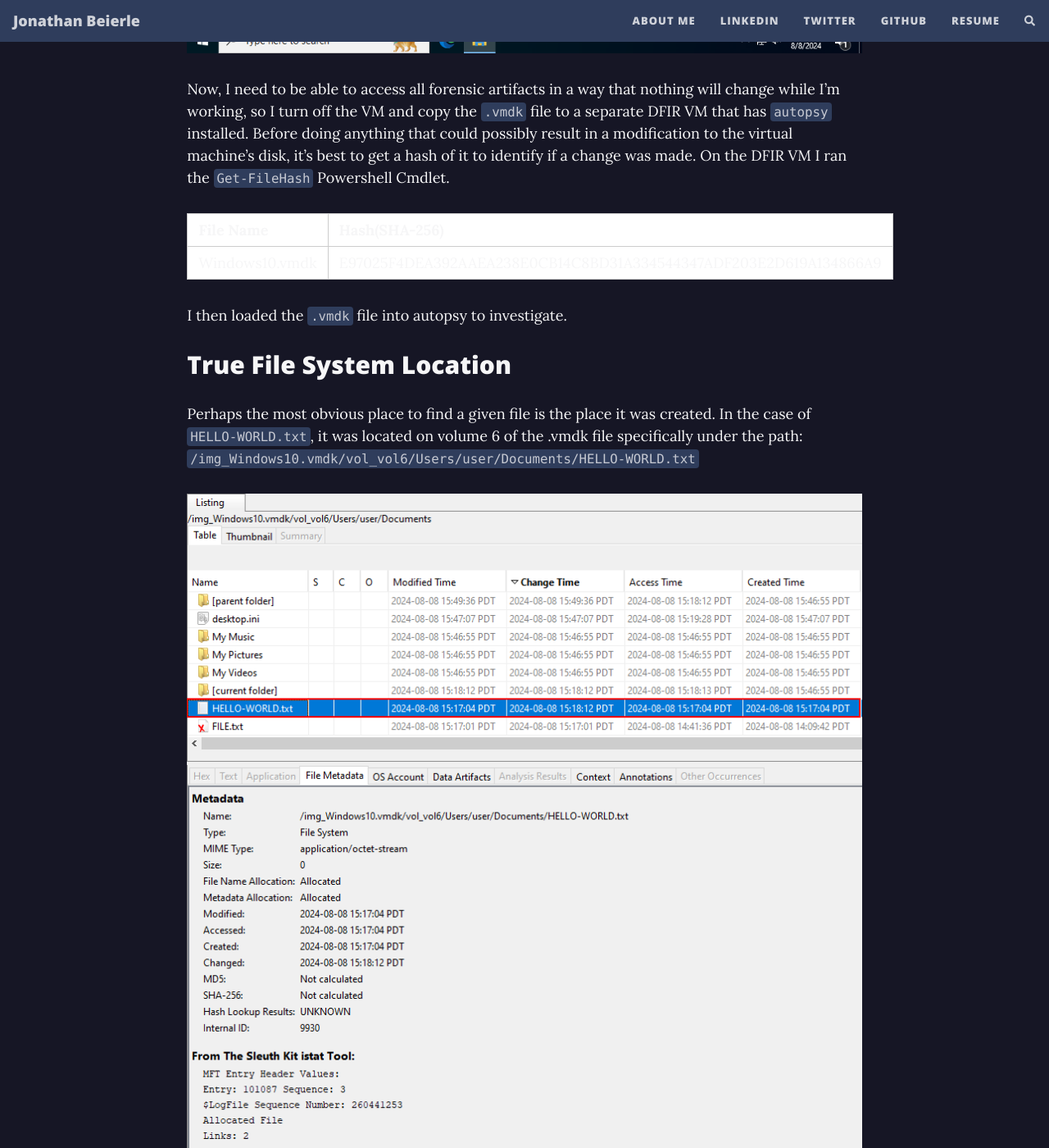
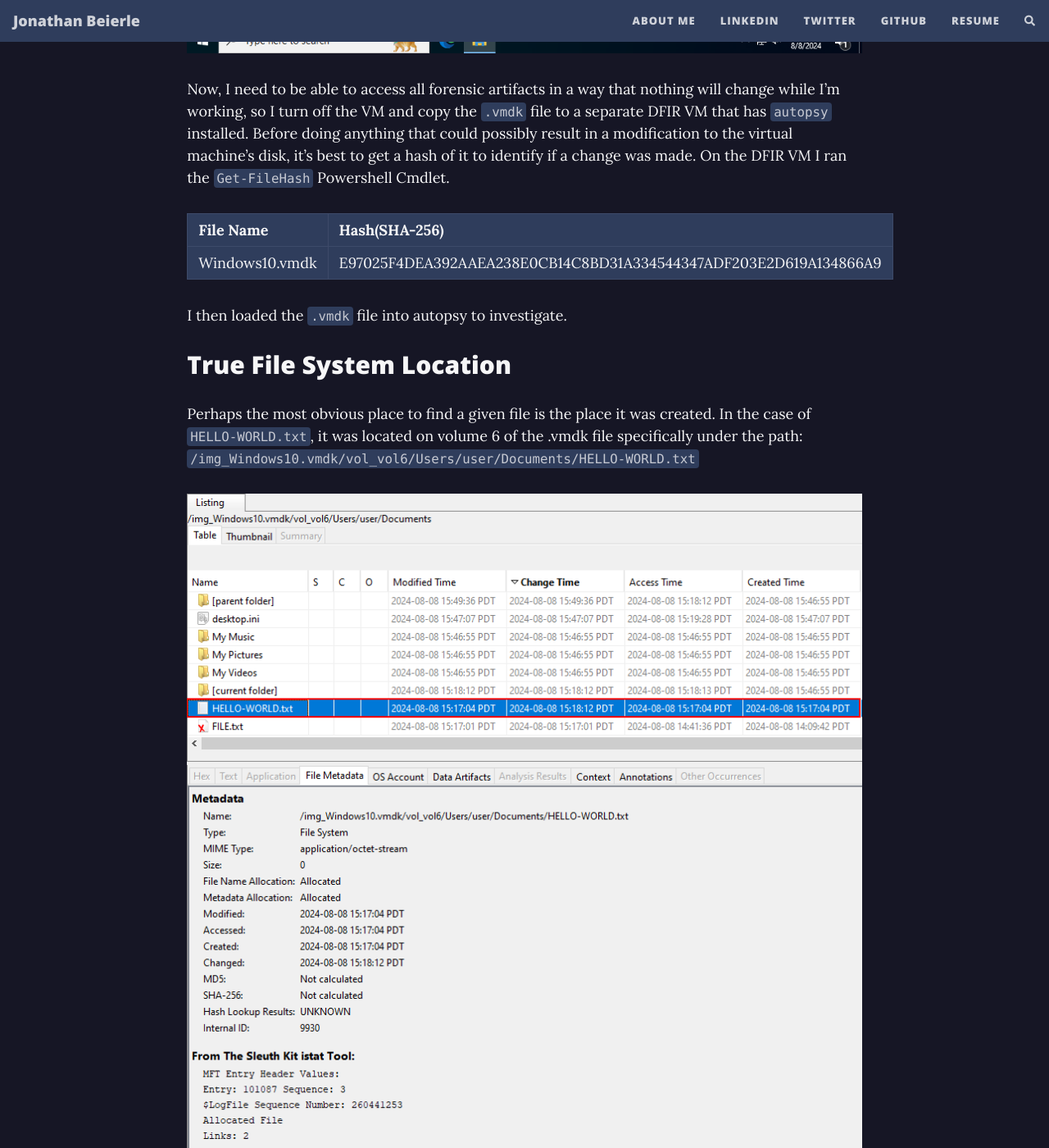
Before and after one commit to HullaBrian/Personal-Website, a Jekyll site: the page built from _posts/2024-08-08-So-You-Created-a-File-on-Windows.md, in a window 1280 px wide and 1400 px high, scrolled down 2115 px. Shown: the whole window at 82% size. Built offline with Jekyll 4.4.1, drawn with Linux system fonts in a browser that asks for light colours; nearby versions of some CDN libraries; comment, search, counter and statistics services are not loaded.

Commit message:
Updated markdown table colors

```diff
--- a/assets/css/beautifuljekyll.css
+++ b/assets/css/beautifuljekyll.css
@@ -832,23 +832,23 @@ table {
   padding: 0;
 }
 table tr {
-  border-top: 1px solid #cccccc;
-  background-color: #ffffff;
+  border-top: 1px solid #3d4a69;
+  background-color: #2f3d5c;
   margin: 0;
   padding: 0;
 }
 table tr:nth-child(2n) {
-  background-color: #f8f8f8;
+  background-color: #2f3d5c;
 }
 table tr th {
   font-weight: bold;
-  border: 1px solid #cccccc;
+  border: 1px solid #3d4a69;
   text-align: left;
   margin: 0;
   padding: 0.375rem 0.8125rem;
 }
 table tr td {
-  border: 1px solid #cccccc;
+  border: 1px solid #3d4a69;
   text-align: left;
   margin: 0;
   padding: 0.375rem 0.8125rem;
```
